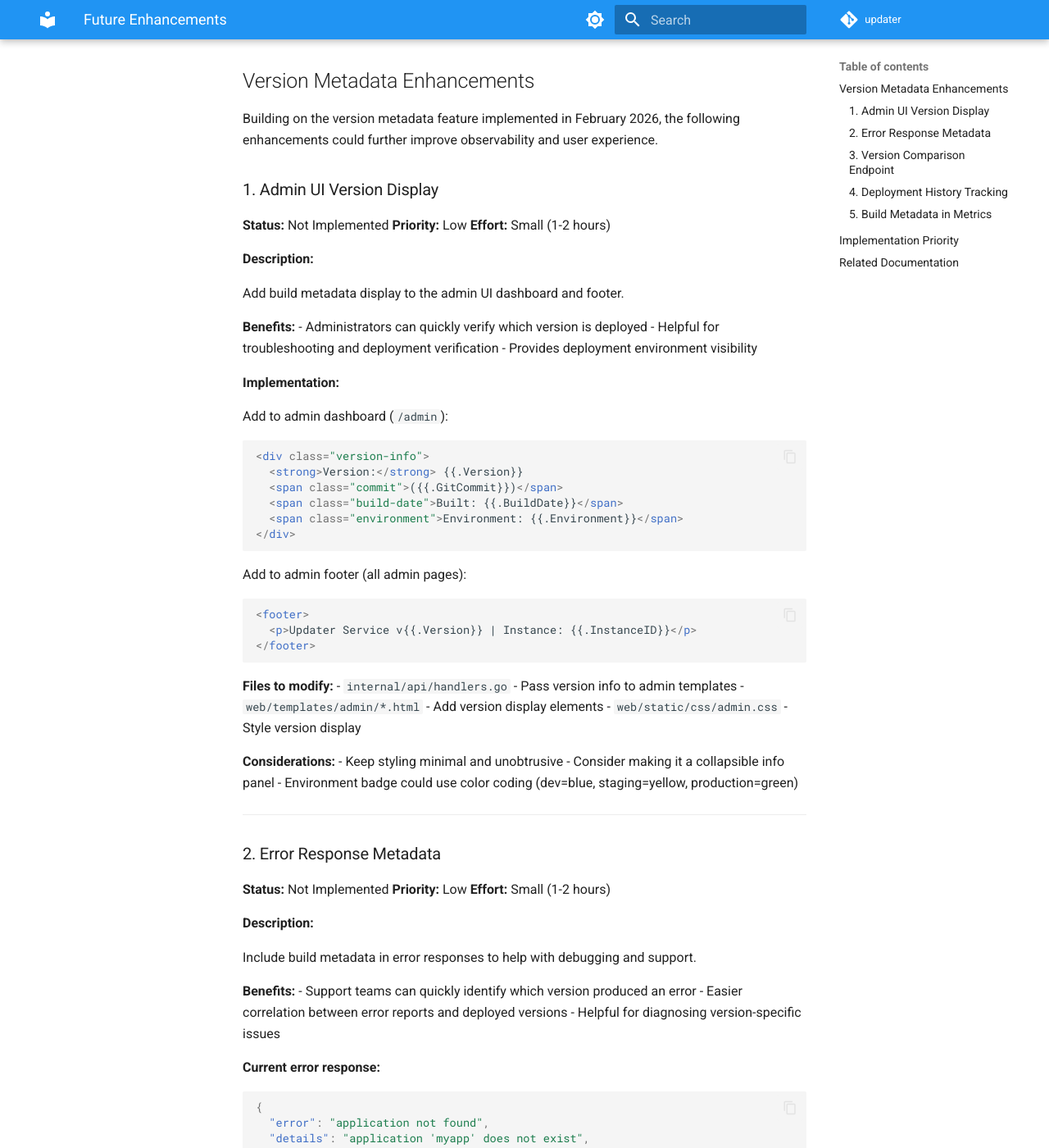
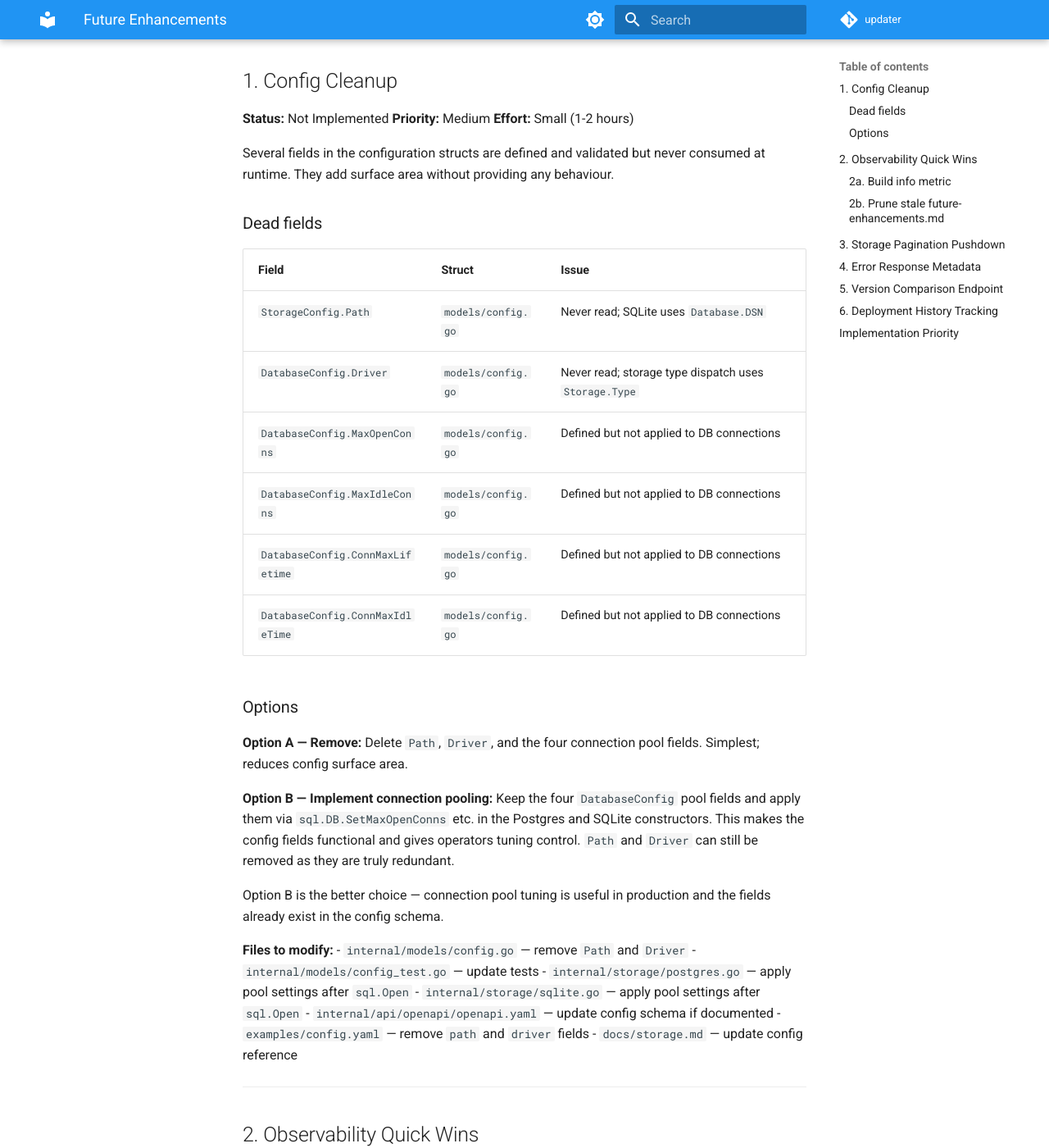
Before and after one commit to griffinskudder/updater, an MkDocs documentation site: the page built from docs/plans/future-enhancements.md, in a window 1280 px wide and 1400 px high, scrolled down 263 px. Shown: the whole window at 82% size. Built offline with MkDocs 1.6.1 and Material for MkDocs 9.7.7, drawn with Linux system fonts in a browser that asks for light colours; comment, search, counter and statistics services are not loaded; the version menu is left out; some of the changed text lies outside the part shown.

Commit message:
docs: update future enhancements and add build_info metric design
Prune stale admin UI item from future-enhancements.md, document all 6
identified improvement opportunities with options and file lists.

Add design doc for the build_info Prometheus gauge (observability item 2a).

Co-Authored-By: Claude Sonnet 4.6 <noreply@anthropic.com>

````diff
--- a/docs/plans/future-enhancements.md
+++ b/docs/plans/future-enhancements.md
@@ -1,71 +1,116 @@
 # Future Enhancements
 
-This document tracks potential enhancements and improvements that could be made to the updater service. These are not currently planned for implementation but represent opportunities for future development.
+This document tracks potential enhancements and improvements that could be made
+to the updater service. These are not currently planned for implementation but
+represent opportunities for future development.
 
-## Version Metadata Enhancements
+## 1. Config Cleanup
 
-Building on the version metadata feature implemented in February 2026, the following enhancements could further improve observability and user experience.
+**Status:** Not Implemented
+**Priority:** Medium
+**Effort:** Small (1-2 hours)
 
-### 1. Admin UI Version Display
+Several fields in the configuration structs are defined and validated but never
+consumed at runtime. They add surface area without providing any behaviour.
+
+### Dead fields
+
+| Field | Struct | Issue |
+|-------|--------|-------|
+| `StorageConfig.Path` | `models/config.go` | Never read; SQLite uses `Database.DSN` |
+| `DatabaseConfig.Driver` | `models/config.go` | Never read; storage type dispatch uses `Storage.Type` |
+| `DatabaseConfig.MaxOpenConns` | `models/config.go` | Defined but not applied to DB connections |
+| `DatabaseConfig.MaxIdleConns` | `models/config.go` | Defined but not applied to DB connections |
+| `DatabaseConfig.ConnMaxLifetime` | `models/config.go` | Defined but not applied to DB connections |
+| `DatabaseConfig.ConnMaxIdleTime` | `models/config.go` | Defined but not applied to DB connections |
+
+### Options
+
+**Option A — Remove:** Delete `Path`, `Driver`, and the four connection pool
+fields. Simplest; reduces config surface area.
+
+**Option B — Implement connection pooling:** Keep the four `DatabaseConfig`
+pool fields and apply them via `sql.DB.SetMaxOpenConns` etc. in the Postgres
+and SQLite constructors. This makes the config fields functional and gives
+operators tuning control. `Path` and `Driver` can still be removed as they
+are truly redundant.
+
+Option B is the better choice — connection pool tuning is useful in
+production and the fields already exist in the config schema.
+
+**Files to modify:**
+- `internal/models/config.go` — remove `Path` and `Driver`
+- `internal/models/config_test.go` — update tests
+- `internal/storage/postgres.go` — apply pool settings after `sql.Open`
+- `internal/storage/sqlite.go` — apply pool settings after `sql.Open`
+- `internal/api/openapi/openapi.yaml` — update config schema if documented
+- `examples/config.yaml` — remove `path` and `driver` fields
+- `docs/storage.md` — update config reference
+
+---
+
+## 2. Observability Quick Wins
+
+**Status:** Not Implemented
+**Priority:** Medium
+**Effort:** Small (1-2 hours)
+
+### 2a. Build info metric
+
+Add a standard Prometheus `build_info` gauge with version metadata as labels.
+This is a widely-used pattern (Prometheus itself, Kubernetes, etc.) that makes
+version information queryable and enables version-change alerting in Grafana.
+
+**Implementation:** Register an `Int64ObservableGauge` named `build_info` in
+`internal/observability/observability.go` that always returns 1, with labels
+`version`, `git_commit`, `build_date`, and `environment`. Wire it up in
+`Setup()` after the `MeterProvider` is created.
+
+**Files to modify:**
+- `internal/observability/observability.go`
+- `internal/observability/observability_test.go`
+- `docs/observability.md`
+
+### 2b. Prune stale `future-enhancements.md`
+
+The "Admin UI Version Display" item referenced the admin UI removed in PR #26.
+Removed in this revision.
+
+---
+
+## 3. Storage Pagination Pushdown
+
+**Status:** Not Implemented
+**Priority:** Medium
+**Effort:** Medium (half-day)
+
+`ListApplications` and `ListReleases` currently call `storage.Applications()`
+and `storage.Releases(appID)` respectively, which load all records into memory,
+then paginate in the service layer. This works for small datasets but will not
+scale.
+
+**Approach:** Add `limit` and `offset` parameters to the storage interface
+methods (or add new `ListApplications`/`ListReleases` interface methods), update
+SQL queries to use `LIMIT`/`OFFSET`, and remove in-process slicing from the
+service.
+
+**Files to modify:**
+- `internal/storage/interface.go` — new interface methods
+- `internal/storage/memory.go` — in-memory implementation
+- `internal/storage/postgres.go` + sqlc queries
+- `internal/storage/sqlite.go` + sqlc queries
+- `internal/update/service.go` — remove in-process pagination
+- All provider tests
+
+---
+
+## 4. Error Response Metadata
 
 **Status:** Not Implemented
 **Priority:** Low
 **Effort:** Small (1-2 hours)
 
-**Description:**
-
-Add build metadata display to the admin UI dashboard and footer.
-
-**Benefits:**
-- Administrators can quickly verify which version is deployed
-- Helpful for troubleshooting and deployment verification
-- Provides deployment environment visibility
-
-**Implementation:**
-
-Add to admin dashboard (`/admin`):
-```html
-<div class="version-info">
-  <strong>Version:</strong> {{.Version}}
-  <span class="commit">({{.GitCommit}})</span>
-  <span class="build-date">Built: {{.BuildDate}}</span>
-  <span class="environment">Environment: {{.Environment}}</span>
-</div>
-```
-
-Add to admin footer (all admin pages):
-```html
-<footer>
-  <p>Updater Service v{{.Version}} | Instance: {{.InstanceID}}</p>
-</footer>
-```
-
-**Files to modify:**
-- `internal/api/handlers.go` - Pass version info to admin templates
-- `web/templates/admin/*.html` - Add version display elements
-- `web/static/css/admin.css` - Style version display
-
-**Considerations:**
-- Keep styling minimal and unobtrusive
-- Consider making it a collapsible info panel
-- Environment badge could use color coding (dev=blue, staging=yellow, production=green)
-
----
-
-### 2. Error Response Metadata
-
-**Status:** Not Implemented
-**Priority:** Low
-**Effort:** Small (1-2 hours)
-
-**Description:**
-
 Include build metadata in error responses to help with debugging and support.
-
-**Benefits:**
-- Support teams can quickly identify which version produced an error
-- Easier correlation between error reports and deployed versions
-- Helpful for diagnosing version-specific issues
 
 **Current error response:**
 ```json
@@ -85,212 +130,88 @@ Include build metadata in error responses to help with debugging and support.
   "metadata": {
     "version": "v1.0.0",
     "instance_id": "550e8400-e29b-41d4-a716-446655440000",
-    "timestamp": "2026-02-21T10:30:00Z"
+    "timestamp": "2026-03-07T10:30:00Z"
   }
 }
 ```
 
 **Files to modify:**
-- `internal/models/response.go` - Add ErrorResponse metadata field
-- `internal/api/handlers.go` - Include version info in error responses
-- `internal/api/openapi/openapi.yaml` - Update error response schema
-
-**Considerations:**
-- Only include in error responses, not in success responses (avoid payload bloat)
-- Keep metadata minimal (version, instance_id, timestamp)
-- Document in OpenAPI spec
-- Consider making this optional via configuration flag
+- `internal/models/response.go` — add optional `metadata` field to error type
+- `internal/api/handlers.go` — inject version info into error responses
+- `internal/api/openapi/openapi.yaml` — update error response schema
+- `docs/` — update API reference
 
 ---
 
-### 3. Version Comparison Endpoint
+## 5. Version Comparison Endpoint
 
 **Status:** Not Implemented
 **Priority:** Low
 **Effort:** Medium (3-4 hours)
 
-**Description:**
-
-Add a `/version/compare` endpoint that compares the service version with a provided version string.
-
-**Benefits:**
-- Client applications can verify server compatibility
-- Useful for multi-version API support
-- Helps with rolling deployments and gradual rollouts
-
-**Example usage:**
-```bash
-curl http://localhost:8080/version/compare?version=v1.0.0
-```
-
-**Response:**
-```json
-{
-  "server_version": "v1.2.0",
-  "client_version": "v1.0.0",
-  "compatible": true,
-  "comparison": "newer",
-  "details": "Server is 2 minor versions ahead"
-}
-```
-
-**Implementation:**
-
-New endpoint in `internal/api/handlers.go`:
-```go
-func (h *Handlers) CompareVersion(w http.ResponseWriter, r *http.Request) {
-    clientVersion := r.URL.Query().Get("version")
-    if clientVersion == "" {
-        h.writeErrorResponse(w, http.StatusBadRequest, "version parameter required")
-        return
-    }
-
-    result := version.Compare(h.versionInfo.Version, clientVersion)
-    h.writeJSONResponse(w, http.StatusOK, result)
-}
-```
+Add a `GET /api/v1/version/compare?version=v1.0.0` endpoint that compares the
+service version against a provided semver string. Useful for client
+compatibility checks in rolling deployments.
 
 **Files to modify:**
-- `internal/version/version.go` - Add Compare() function using semver
-- `internal/api/handlers.go` - Add CompareVersion handler
-- `internal/api/routes.go` - Register `/version/compare` route
-- `internal/api/openapi/openapi.yaml` - Document endpoint
-
-**Considerations:**
-- Use semantic versioning rules for comparison
-- Handle non-semver versions gracefully
-- Define compatibility rules (e.g., major version must match)
-- Consider rate limiting this endpoint
+- `internal/version/version.go` — add `Compare()` function
+- `internal/api/handlers.go` — add `CompareVersion` handler
+- `internal/api/routes.go` — register route
+- `internal/api/openapi/openapi.yaml` — document endpoint
 
 ---
 
-### 4. Deployment History Tracking
+## 6. Deployment History Tracking
 
 **Status:** Not Implemented
 **Priority:** Low
 **Effort:** Large (2-3 days)
 
-**Description:**
+Track deployment history by persisting version information to storage on
+startup, creating an audit trail of deployments.
 
-Track deployment history by persisting version information to storage on startup, creating an audit trail of deployments.
-
-**Benefits:**
-- Historical record of what versions were deployed and when
-- Helps with deployment auditing and compliance
-- Useful for rollback planning and incident investigation
+**New endpoints:**
+- `GET /api/v1/admin/deployments` — list deployment history
+- `GET /api/v1/admin/deployments/current` — show currently running instances
 
 **Data model:**
 ```go
 type DeploymentRecord struct {
-    ID          string    `json:"id"`
-    Version     string    `json:"version"`
-    GitCommit   string    `json:"git_commit"`
-    BuildDate   string    `json:"build_date"`
-    InstanceID  string    `json:"instance_id"`
-    Hostname    string    `json:"hostname"`
-    Environment string    `json:"environment"`
-    StartTime   time.Time `json:"start_time"`
+    ID          string     `json:"id"`
+    Version     string     `json:"version"`
+    GitCommit   string     `json:"git_commit"`
+    BuildDate   string     `json:"build_date"`
+    InstanceID  string     `json:"instance_id"`
+    Hostname    string     `json:"hostname"`
+    Environment string     `json:"environment"`
+    StartTime   time.Time  `json:"start_time"`
     EndTime     *time.Time `json:"end_time,omitempty"`
 }
 ```
 
-**New endpoints:**
-- `GET /api/v1/admin/deployments` - List deployment history
-- `GET /api/v1/admin/deployments/current` - Show currently running instances
-
 **Implementation considerations:**
-- Add deployment_history table to database schema
-- Record deployment on service startup
-- Mark deployment as ended on graceful shutdown
-- Handle multiple concurrent instances (Kubernetes deployments)
-- Add retention policy (e.g., keep last 100 deployments or 90 days)
-- Require admin permission for access
+- New `deployment_history` table in both Postgres and SQLite schemas
+- Record deployment on service startup, mark ended on graceful shutdown
+- Handle multiple concurrent instances (Kubernetes)
+- Add retention policy (e.g. last 100 deployments or 90 days)
+- Requires admin permission
 
 **Files to modify:**
-- `internal/storage/schema/*/002_deployment_history.sql` - New migration
-- `internal/storage/queries/*/deployments.sql` - CRUD queries
-- `internal/models/deployment.go` - DeploymentRecord model
-- `cmd/updater/updater.go` - Record deployment on startup
-- `internal/api/handlers.go` - Deployment history endpoints
-- `internal/api/routes.go` - Register new routes
-- `internal/api/openapi/openapi.yaml` - Document endpoints
-
-**Storage considerations:**
-- Not needed for memory or JSON storage (ephemeral)
-- PostgreSQL and SQLite only
-- Add index on start_time for efficient queries
-
----
-
-### 5. Build Metadata in Metrics
-
-**Status:** Not Implemented
-**Priority:** Low
-**Effort:** Small (1 hour)
-
-**Description:**
-
-Add a Prometheus `build_info` metric with version metadata as labels.
-
-**Benefits:**
-- Version information queryable via Prometheus
-- Correlate metrics with specific versions
-- Alert on version changes or mismatches in a cluster
-
-**Implementation:**
-
-Add to `internal/observability/observability.go`:
-```go
-func (p *Provider) registerBuildInfo(ver version.Info) {
-    meter := p.meterProvider.Meter("updater")
-
-    buildInfo, _ := meter.Int64ObservableGauge(
-        "build_info",
-        metric.WithDescription("Build and version information"),
-    )
-
-    _, _ = meter.RegisterCallback(
-        func(ctx context.Context, o metric.Observer) error {
-            o.ObserveInt64(buildInfo, 1,
-                metric.WithAttributes(
-                    attribute.String("version", ver.Version),
-                    attribute.String("git_commit", ver.GitCommit),
-                    attribute.String("build_date", ver.BuildDate),
-                ))
-            return nil
-        },
-        buildInfo,
-    )
-}
-```
-
-**Prometheus query example:**
-```promql
-build_info{version="v1.0.0"}
-```
-
-**Files to modify:**
-- `internal/observability/observability.go` - Add registerBuildInfo() call
-
-**Considerations:**
-- This is a gauge that always returns 1 with labels
-- Standard pattern used by many projects (Kubernetes, Prometheus itself)
-- Useful for Grafana dashboards showing deployed versions
+- `internal/storage/sqlc/schemas/*/002_deployment_history.sql`
+- `internal/storage/sqlc/queries/*/deployments.sql`
+- `internal/models/deployment.go`
+- `cmd/updater/updater.go`
+- `internal/api/handlers.go` + routes + OpenAPI spec
 
 ---
 
 ## Implementation Priority
 
-If implementing these enhancements, the recommended order is:
-
-1. **Build Metadata in Metrics** (1 hour) - Highest value, lowest effort
-2. **Admin UI Version Display** (1-2 hours) - Visible, useful for operators
-3. **Error Response Metadata** (2 hours) - Helpful for debugging
-4. **Version Comparison Endpoint** (3-4 hours) - Useful for client compatibility
-5. **Deployment History Tracking** (2-3 days) - Most complex, consider if needed
-
-## Related Documentation
-
-- [ARCHITECTURE.md](../ARCHITECTURE.md#7-version-metadata-internalversion-complete) - Version package architecture
-- [observability.md](../observability.md#resource-attributes) - Resource attributes and build metadata
-- [logging.md](../logging.md#global-fields) - Global log fields
+| # | Enhancement | Effort | Value |
+|---|-------------|--------|-------|
+| 1 | Config cleanup (implement pool settings) | Small | Medium |
+| 2 | Build info metric | Small | High |
+| 3 | Storage pagination pushdown | Medium | Medium |
+| 4 | Error response metadata | Small | Low |
+| 5 | Version comparison endpoint | Medium | Low |
+| 6 | Deployment history tracking | Large | Low |
````
Also changed, not shown: docs/plans/2026-03-07-observability-build-info-design.md (added, +131 -0 lines).
